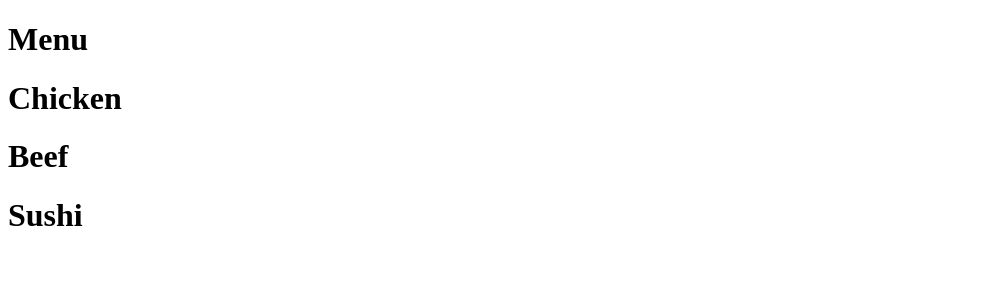
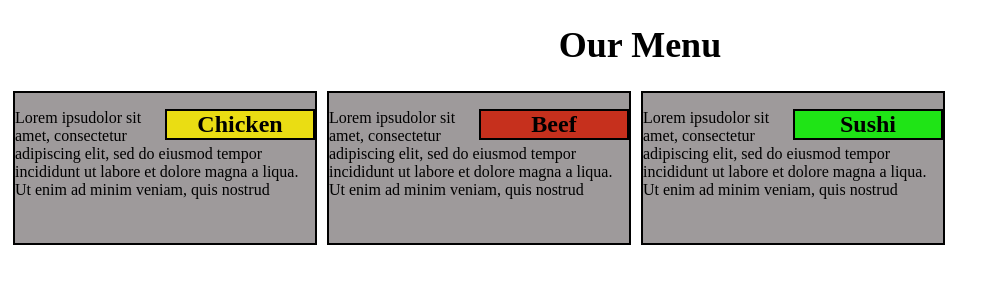
Before and after one commit to micklockey/coursera, a plain HTML site: page test-site/index.html in a window 1280 px wide. Shown: the whole page, without its empty margins (0-1000 px from the left). Drawn offline with Linux system fonts and the light colour scheme.

Commit message:
Update index.html

```diff
--- a/test-site/index.html
+++ b/test-site/index.html
@@ -1,44 +1,93 @@
 <!DOCTYPE html>
-<html>
-<head>
+<html><head>
 <meta charset="UTF-8">
-<title>Menu</title>
-<link rel="stylesheet" href="external.css">
+<title> Our Menu</title>
+<style>
+
+h1 {
+ font-size: 36px;
+ font-weight:bold;
+ margin-bottom: 20px;
+ text-align: center;
+ }
+
+ * { font-family: "Helvetica" "Georgia Times", "Times New Roman", sans serif;
+ }
+
+section {
+ background-color: #9E9A9B;
+ width: 300px;
+ height: 150px;
+ border: 2px solid #000000;
+ float: left;
+ margin: 5px;
+ text-wrap: suppress;
+
+}
+
+h2 {box-sizing: border-box;
+	text-align:center;
+	font-size-adjust: 25%;
+	border:2px solid #000000;
+	height:50%px;
+	width: 50%;
+	margin: 0px;
+	float:right;
+
+	}
+
+	.beefmenu {background-color: #C6301D;
+
+	}
+	.chickenmenu {
+		background-color:#EADD13;
+		}
+	.sushimenu {
+		background-color:#1FE416;
+	}
+
+</style>
 </head>
 
 <body>
 
+<h1>Our Menu</h1>
+
+<section>
 <div>
-<h1> Menu </h1>
-</div>
-
-<h1>Chicken</h1>
-
-<div id="box"></div>
-<div id="content"Lorem ipsum dolor sit amet, consectetur
+<h2 class="chickenmenu">Chicken</h2>
+<p></p>
+<p>Lorem ipsudolor sit amet, consectetur
   adipiscing elit, sed do eiusmod tempor
   incididunt ut labore et dolore magna a
-liqua. Ut enim ad minim veniam, quis nostrud exercitation ullamco laboris nisi ut aliquip ex ea commodo consequat. Duis aute irure dolor in reprehenderit in voluptate velit esse cillum dolore eu fugiat nulla pariatur. Excepteur sint occaecat cupidatat non proident, sunt in culpa qui officia deserunt mollit anim id est laborum
+  liqua. Ut enim ad minim veniam, quis nostrud</p>
   </div>
-</div>
+  </section>
 
-<h1>Beef</h1>
-<div id="box"></div>
-<div id="content"Lorem ipsum dolor sit amet, consectetur
+  <section>
+
+<div>
+<h2 class="beefmenu">Beef</h2>
+<p></p>
+<p>Lorem ipsudolor sit amet, consectetur
   adipiscing elit, sed do eiusmod tempor
   incididunt ut labore et dolore magna a
-liqua. Ut enim ad minim veniam, quis nostrud exercitation ullamco laboris nisi ut aliquip ex ea commodo consequat. Duis aute irure dolor in reprehenderit in voluptate velit esse cillum dolore eu fugiat nulla pariatur. Excepteur sint occaecat cupidatat non proident, sunt in culpa qui officia deserunt mollit anim id est laborum
+  liqua. Ut enim ad minim veniam, quis nostrud</p>
 </div>
-</div>
+</section>
 
-<h1>Sushi</h1>
-<div id="box"></div>
-<div id="content"Lorem ipsum dolor sit amet, consectetur
+<section>
+
+<div>
+<h2 class="sushimenu">Sushi </h2>
+<p>Lorem ipsudolor sit amet, consectetur
   adipiscing elit, sed do eiusmod tempor
   incididunt ut labore et dolore magna a
-liqua. Ut enim ad minim veniam, quis nostrud exercitation ullamco laboris nisi ut aliquip ex ea commodo consequat. Duis aute irure dolor in reprehenderit in voluptate velit esse cillum dolore eu fugiat nulla pariatur. Excepteur sint occaecat cupidatat non proident, sunt in culpa qui officia deserunt mollit anim id est laborum
+  liqua. Ut enim ad minim veniam, quis nostrud</p>
 </div>
-</div>
+</section>
+
 
 </body>
+
 </html>
```
Lines whose indentation alone changed are shown as unchanged.
